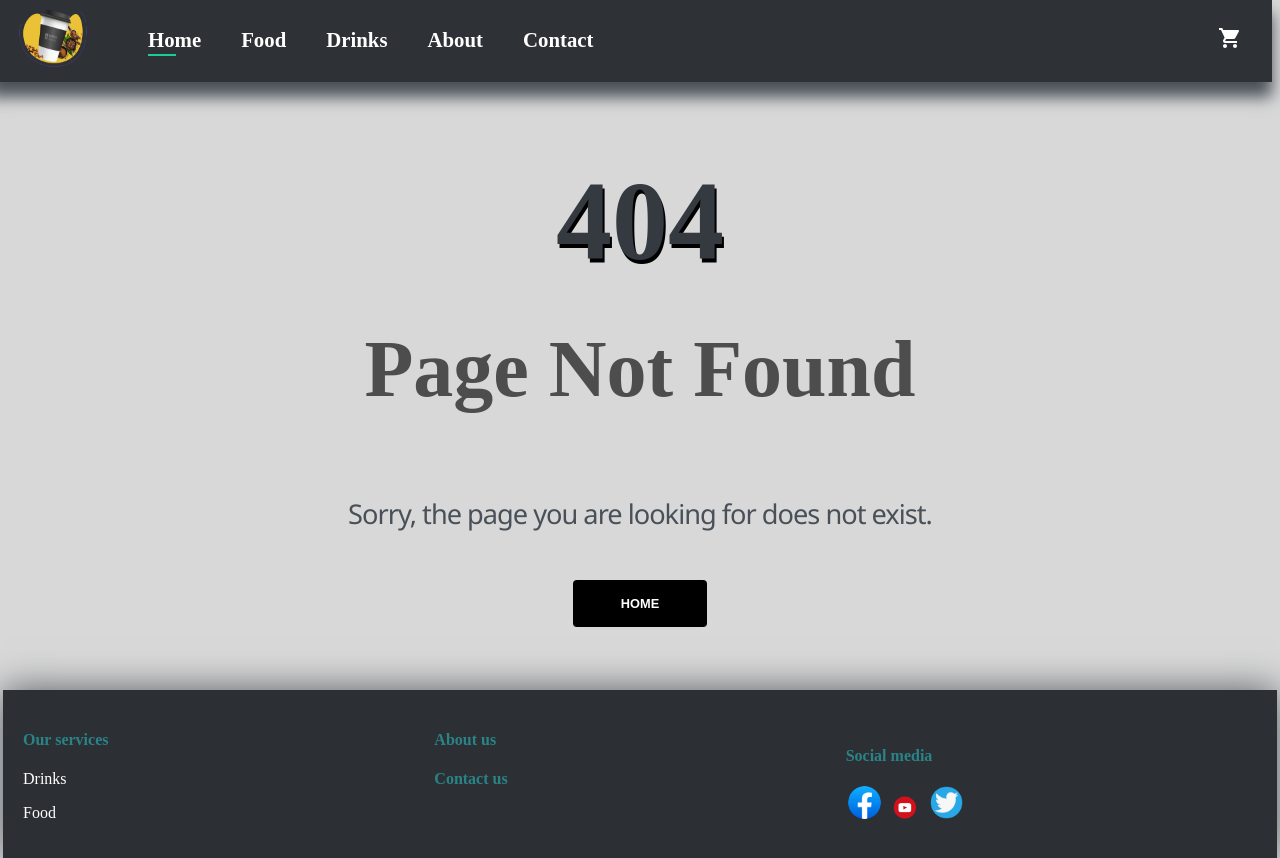
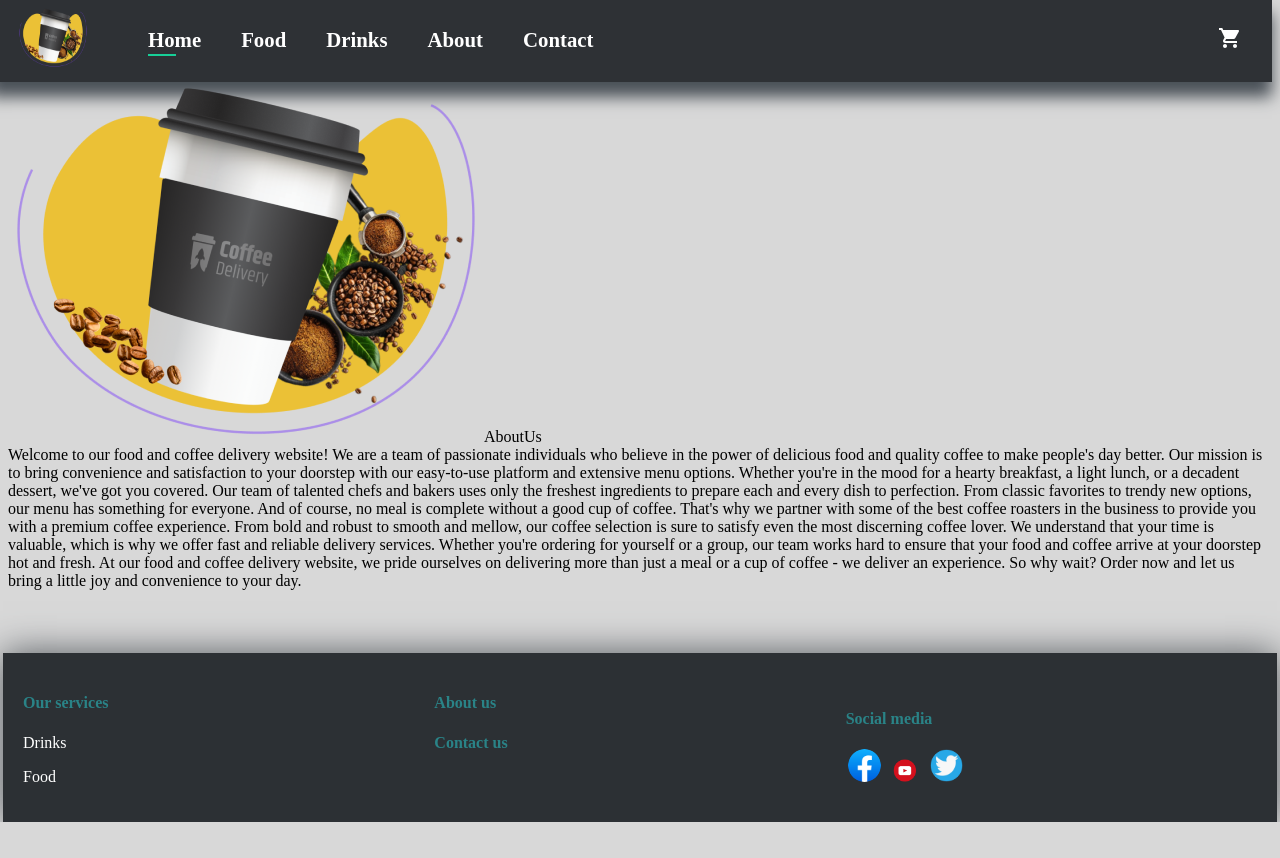
Before and after one commit to safwen-elmastouri/kahwa, a React (Create React App) app: page /about-us in a window 1280 px wide. Before the commit this address had no page. After the commit the page ends 822 px from the top, so only its background shows below. Built offline with nearby package versions, Linux system fonts and the light colour scheme.

Commit message:
add contact and about us pages

```diff
--- a/src/App.js
+++ b/src/App.js
@@ -6,16 +6,18 @@ import ProductPage from "./pages/ProductPage";
 import Cart from "./pages/Cart";
 import ProductDetails from "./pages/ProductDetails";
 import Error404 from "./pages/Error404";
+import AboutUs from "./pages/AboutUs";
 export default function App() {
   return (
     <BrowserRouter>
       <Routes>
         <Route path="/" element={<Home />} />
-        <Route path="*" element={ <Error404/> }/>
-        <Route path="contact" element={ <Contact /> } />
+        <Route path="*" element={<Error404 />} />
+        <Route path="contact" element={<Contact />} />
         <Route path="product" element={<ProductPage />} />
         <Route path="my-cart" element={<Cart />} />
         <Route path="details" element={<ProductDetails />} />
+        <Route path="about-us" element={<AboutUs />} />
       </Routes>
     </BrowserRouter>
   );
--- a/src/component/NavBar.js
+++ b/src/component/NavBar.js
@@ -1,4 +1,4 @@
-import React, {memo,Component  } from "react";
+import React, { memo, Component } from "react";
 import "../style/NavbarStyles.css";
 import { Link } from "react-router-dom";
 import { ShoppingCart } from "@mui/icons-material";
@@ -11,69 +11,73 @@ class Navbar extends Component {
   };
 
   render() {
-
     return (
-     <>
+      <>
         <nav>
-
-          <a >
-            <Link to='/' style={{color: 'inherit', textDecoration: 'inherit'}}>
-           <img id="logo-15" src={require('../images/logo.png')} style={{width:70,height:60}} />
-          </Link>
+          <a>
+            <Link
+              to="/"
+              style={{ color: "inherit", textDecoration: "inherit" }}>
+              <img
+                id="logo-15"
+                src={require("../images/logo.png")}
+                style={{ width: 70, height: 60 }}
+              />
+            </Link>
           </a>
-          <Link to="/" style={{color: 'inherit', textDecoration: 'inherit'}}>
-           <h3 id="title">Kahwa</h3>
+          <Link to="/" style={{ color: "inherit", textDecoration: "inherit" }}>
+            <h3 id="title">Kahwa</h3>
           </Link>
 
-          <div style={{ display:'flex', flexDirection:'row'}}>
+          <div style={{ display: "flex", flexDirection: "row" }}>
             <ul
               id="navbar"
-              className={this.state.clicked ? "#navbar active" : "#navbar"}
-            >
+              className={this.state.clicked ? "#navbar active" : "#navbar"}>
               <li>
                 <a className="active">
-                  <Link to="/">
-                  Home
-                  </Link>
+                  <Link to="/">Home</Link>
                 </a>
               </li>
               <li>
-                <Link to='/product' state='food' >
-                <a >Food</a>
+                <Link to="/product" state="food">
+                  <a>Food</a>
                 </Link>
               </li>
               <li>
-                <Link to='/product' state='drink' >
-                <a >Drinks</a>
+                <Link to="/product" state="drink">
+                  <a>Drinks</a>
                 </Link>
               </li>
               <li>
-                <a >About</a>
+                <Link to="about-us">
+                  <a>About</a>
+                </Link>
               </li>
               <li>
-                <Link to='/contact' >
-                  <a >Contact</a>
-                  </Link>
+                <Link to="/contact">
+                  <a>Contact</a>
+                </Link>
               </li>
             </ul>
             <div
-              className={this.state.clicked ? "#navbar active" : "#navbar"} >
-            </div>
-
+              className={
+                this.state.clicked ? "#navbar active" : "#navbar"
+              }></div>
           </div>
-          <div className="cart" >
-          <Link to='/my-cart' style={{color: 'inherit', textDecoration: 'inherit'}}>
-
-            <ShoppingCart id="cart"  />
+          <div className="cart">
+            <Link
+              to="/my-cart"
+              style={{ color: "inherit", textDecoration: "inherit" }}>
+              <ShoppingCart id="cart" />
             </Link>
           </div>
 
           <div id="mobile" onClick={this.handleClick}>
             <i
               id="bar"
-              className={this.state.clicked ? "fas fa-times" : "fas fa-bars"}
-            ></i>
-
+              className={
+                this.state.clicked ? "fas fa-times" : "fas fa-bars"
+              }></i>
           </div>
         </nav>
       </>
--- /dev/null
+++ b/src/pages/AboutUs.js
@@ -0,0 +1,36 @@
+import React from "react";
+import NavBar from "../component/NavBar";
+import Footer from "../component/Footer";
+
+export default function AboutUs() {
+  return (
+    <>
+      <NavBar />
+      <div>
+        <img src={require("../images/logo.png")} />
+        AboutUs <br />
+        Welcome to our food and coffee delivery website! We are a team of
+        passionate individuals who believe in the power of delicious food and
+        quality coffee to make people's day better. Our mission is to bring
+        convenience and satisfaction to your doorstep with our easy-to-use
+        platform and extensive menu options. Whether you're in the mood for a
+        hearty breakfast, a light lunch, or a decadent dessert, we've got you
+        covered. Our team of talented chefs and bakers uses only the freshest
+        ingredients to prepare each and every dish to perfection. From classic
+        favorites to trendy new options, our menu has something for everyone.
+        And of course, no meal is complete without a good cup of coffee. That's
+        why we partner with some of the best coffee roasters in the business to
+        provide you with a premium coffee experience. From bold and robust to
+        smooth and mellow, our coffee selection is sure to satisfy even the most
+        discerning coffee lover. We understand that your time is valuable, which
+        is why we offer fast and reliable delivery services. Whether you're
+        ordering for yourself or a group, our team works hard to ensure that
+        your food and coffee arrive at your doorstep hot and fresh. At our food
+        and coffee delivery website, we pride ourselves on delivering more than
+        just a meal or a cup of coffee - we deliver an experience. So why wait?
+        Order now and let us bring a little joy and convenience to your day.
+      </div>
+      <Footer />
+    </>
+  );
+}
--- a/src/pages/Contact.js
+++ b/src/pages/Contact.js
@@ -1,19 +1,50 @@
-import React from 'react'
-import { useLocation } from 'react-router-dom';
+import React, { useState } from "react";
+import { useLocation } from "react-router-dom";
+import "../style/contact.css";
 
 export default function Contact(props) {
-    const location = useLocation();
-    const data = location.state;
-    const cond = data=="food"
+  const location = useLocation();
+  const data = location.state;
+  const cond = data == "food";
 
-    return (
-        <>
+  const [name, setName] = useState("");
+  const [email, setEmail] = useState("");
+  const [message, setMessage] = useState("");
 
-        <div>
-
-            <p>ddd</p>
-
-        </div>
-        </>
-  )
+  const handleSubmit = (event) => {
+    event.preventDefault();
+    // Add your logic to submit the form data here
+  };
+  return (
+    <>
+      <form className="contact-form" onSubmit={handleSubmit}>
+        <label htmlFor="name">Name:</label>
+        <input
+          type="text"
+          id="name"
+          name="name"
+          value={name}
+          onChange={(event) => setName(event.target.value)}
+          required
+        />
+        <label htmlFor="email">Email:</label>
+        <input
+          type="email"
+          id="email"
+          name="email"
+          value={email}
+          onChange={(event) => setEmail(event.target.value)}
+          required
+        />
+        <label htmlFor="message">Message:</label>
+        <textarea
+          id="message"
+          name="message"
+          value={message}
+          onChange={(event) => setMessage(event.target.value)}
+          required></textarea>
+        <button type="submit">Send</button>
+      </form>
+    </>
+  );
 }
```
Also changed, not shown: src/style/contact.css (added).
